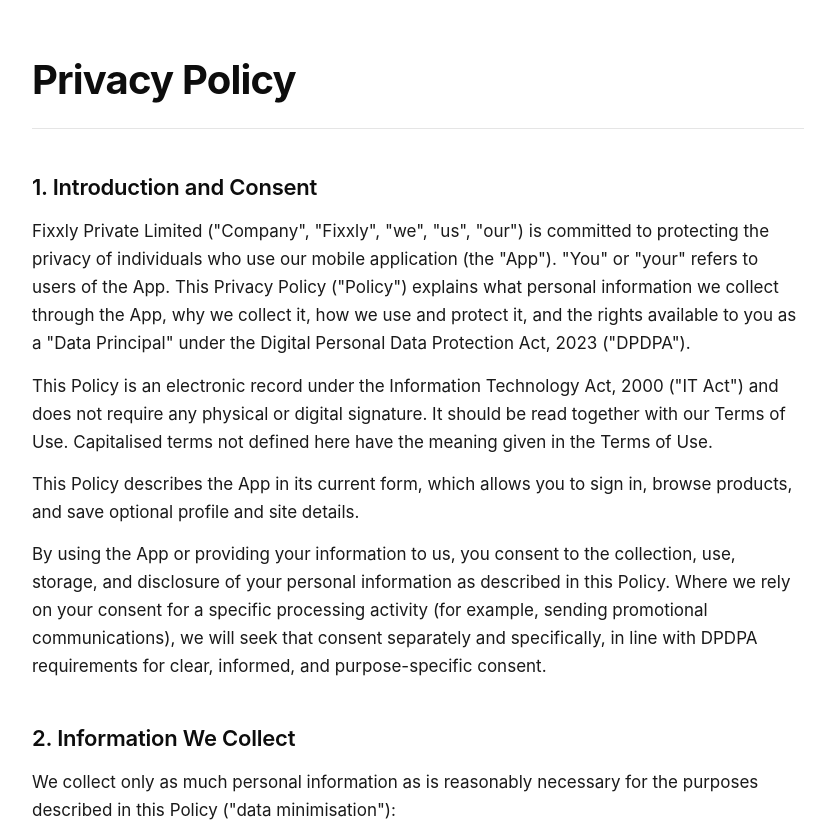
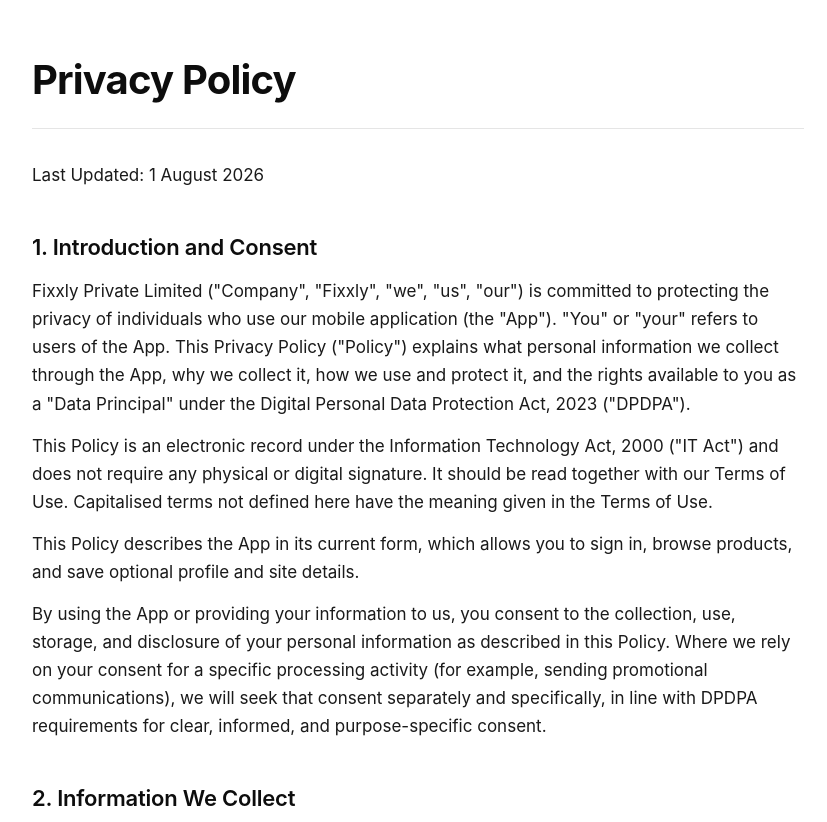
Before and after one commit to jontyxo/fixxly-code, a React (Vite) app: page / in a window 1280 px wide. Shown: the top 822 px of the page, without its empty margins (222-1049 px from the left). Built offline with nearby package versions, Linux system fonts and the light colour scheme.

Commit message:
Add last updated date to privacy and terms content for clarity

```diff
--- a/src/privacyContent.js
+++ b/src/privacyContent.js
@@ -1,6 +1,8 @@
 // Block types: h (section heading), sub (sub-heading), p (paragraph),
 // ul (bullet list), ol (numbered list), contact (name + email link).
-export const intro = []
+export const intro = [
+  { p: 'Last Updated: 1 August 2026' },
+]
 
 export const sections = [
   {
--- a/src/termsContent.js
+++ b/src/termsContent.js
@@ -1,5 +1,6 @@
 // Block types: h (section heading), sub (sub-heading), p (paragraph), ul (bullet list).
 export const intro = [
+  { p: 'Last Updated: 1 August 2026' },
   {
     p: 'These Terms of Use ("Terms") constitute an electronic record within the meaning of the Information Technology Act, 2000 ("IT Act") and the rules made thereunder, as amended from time to time. These Terms are (i) published in accordance with Rule 3(1)(a) of the Information Technology (Intermediary Guidelines and Digital Media Ethics Code) Rules, 2021 ("Intermediary Guidelines"), and (ii) generated by a computer system and do not require any physical, electronic, or digital signature.',
   },
```
